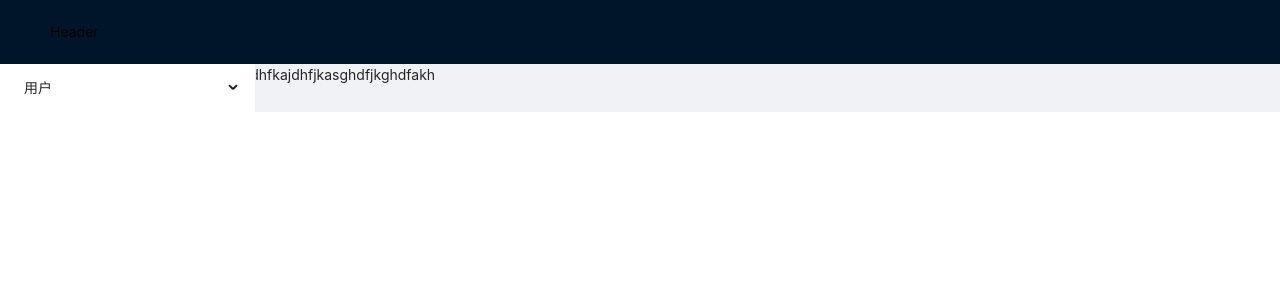
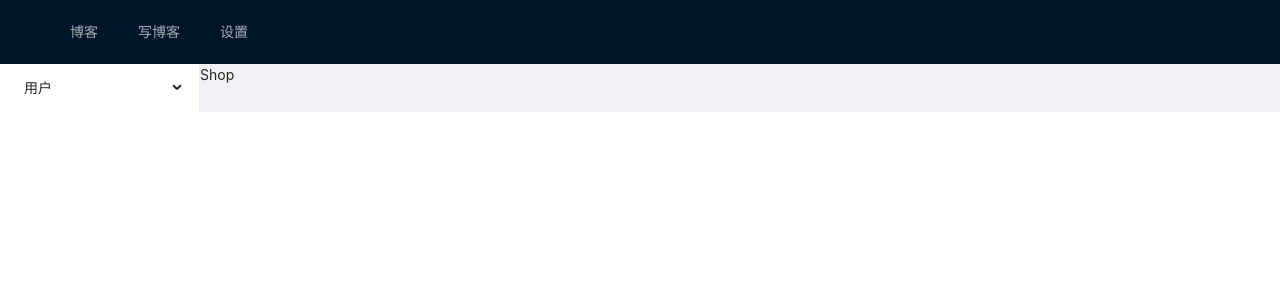
Before and after one commit to 1747573659/my-react-ts, a React app: page /newBlog in a window 1280 px wide. Before the commit this address led to /home. Shown: the top 300 px of the page. Built offline with nearby package versions, Linux system fonts and the light colour scheme; sample sign-in values are in the browser's storage.

Commit message:
feat: modify Layout

```diff
--- a/src/components/HeaderNav/HeaderNav.tsx
+++ b/src/components/HeaderNav/HeaderNav.tsx
@@ -1,7 +1,46 @@
 import React from 'react'
+import { Menu, Layout, MenuProps } from 'antd';
 
-export default function HeaderNav() {
+type MenuItem = Required<MenuProps>['items'][number];
+
+function getItem(
+  label: React.ReactNode,
+  key: React.Key,
+  icon?: React.ReactNode,
+  children?: MenuItem[],
+  type?: 'group',
+): MenuItem {
+  return {
+    key,
+    icon,
+    children,
+    label,
+    type,
+  } as MenuItem;
+}
+
+type topMenuObejct = {
+  path: string,
+  name: string
+}
+
+export default function HeaderNav({ topMenuData }: {topMenuData: topMenuObejct[] | undefined}) {
+
+  const onClick: MenuProps['onClick'] = e => {
+    console.log('click ', e.keyPath);
+  };
+
+  const items: MenuProps['items'] = topMenuData?.map((item: topMenuObejct) => getItem(item.name, item.path))
+
   return (
-    <div>HeaderNav</div>
+    <Layout.Header>
+      <Menu
+        onClick={onClick}
+        theme="dark"
+        mode="horizontal"
+        defaultSelectedKeys={['blog']}
+        items={items}
+      />
+    </Layout.Header>
   )
 }
--- a/src/components/LeftMenu/LeftMenu.tsx
+++ b/src/components/LeftMenu/LeftMenu.tsx
@@ -1,5 +1,5 @@
 import { Menu, MenuProps } from 'antd';
-import { useNavigate, NavigateFunction } from 'react-router-dom';
+import { useNavigate, NavigateFunction, useLocation } from 'react-router-dom';
 
 type MenuItem = Required<MenuProps>['items'][number];
 
@@ -26,12 +26,17 @@ const items: MenuProps['items'] = [
   ])
 ];
 
-const LeftMenu = () => {
+const LeftMenu = ({ leftMenuData }) => {
   console.log('11')
   const navigate: NavigateFunction = useNavigate()
+
+  const location = useLocation()
+
+  console.log(location)
+
   const onClick: MenuProps['onClick'] = e => {
     console.log('click ', e.keyPath);
-    let url = ''
+    let url = '/setting'
     for (let item; item = e.keyPath.pop();) {
       url += '/' + item
     }
@@ -41,7 +46,7 @@ const LeftMenu = () => {
   return (
     <Menu
       onClick={onClick}
-      style={{ width: 256 }}
+      style={{ width: 200 }}
       defaultSelectedKeys={['1']}
       defaultOpenKeys={['sub1']}
       mode="inline"
--- a/src/router/routes.tsx
+++ b/src/router/routes.tsx
@@ -1,36 +1,57 @@
 import { RouteObject, Navigate } from 'react-router-dom'
 import Layout from '../views/Layout/Layout'
 import Login from '../views/Login/Login'
-import Shop from '../views/Shop/Shop'
+import NewBlog from '../views/NewBlog/NewBlog'
 import Home from '../views/Home/Home'
 import UserList from '../views/User/UserList'
 import RoleList from '../views/User/RoleList'
-const asyncRoutes: RouteObject[] = [
+
+export interface MyRouteObject {
+  caseSensitive?: boolean;
+  children?: MyRouteObject[];
+  element?: React.ReactNode;
+  index?: boolean;
+  path?: string;
+  name?: string;
+}
+
+const asyncRoutes: MyRouteObject[] = [
   {
     path: '/',
     element: <Layout />,
     children: [
       {
-        path: '/home',
+        path: '/blog',
         index: true,
+        name: '博客',
         element: <Home />
       },
       {
-        path: '/user',
+        path: '/newBlog',
+        name: '写博客',
+        element: <NewBlog />
+      },
+      {
+        path: '/setting',
+        name: '设置',
         children: [
           {
-            path: '/user/userList',
-            element: <UserList />
+            path: '/setting/user',
+            name: '用户',
+            children: [
+              {
+                path: '/setting/user/userList',
+                name: '用户列表',
+                element: <UserList />
+              },
+              {
+                path: '/setting/user/roleList',
+                name: '角色列表',
+                element: <RoleList />
+              }
+            ]
           },
-          {
-            path: '/user/roleList',
-            element: <RoleList />
-          }
         ]
-      },
-      {
-        path: '/shop',
-        element: <Shop />
       }
     ]
   }
@@ -43,7 +64,7 @@ const routes: RouteObject[] = [
   ...asyncRoutes,
   {
     path: '*',
-    element: <Navigate to="/home"/>
+    element: <Navigate to="/blog"/>
   }
 ]
 export default routes
--- a/src/views/Layout/Layout.tsx
+++ b/src/views/Layout/Layout.tsx
@@ -1,18 +1,31 @@
-import React from 'react'
+import React, { useState } from 'react'
 import { Layout } from 'antd';
 import LeftMenu from '../../components/LeftMenu/LeftMenu'
+import HeaderNav from '../../components/HeaderNav/HeaderNav'
 import { Outlet, Navigate } from 'react-router-dom'
+import routes, { MyRouteObject } from '../../router/routes'
 
-const { Header, Sider, Content } = Layout;
+const { Sider, Content } = Layout;
+
+type topMenuObejct = {
+  path: string,
+  name: string
+}
 
 const HomeLayout =  () => {
+
+
+  const topMenuData: topMenuObejct[] | undefined = (routes[1] as MyRouteObject).children?.map(item => ({path: item.path as string, name: item.name as string}))
+
+  const [leftMenuData, setLeftMenuData] = useState()
+
   return (
     <>
       <Layout>
-        <Header>Header</Header>
+        <HeaderNav topMenuData={topMenuData}></HeaderNav>
         <Layout>
-          <Sider>
-            <LeftMenu></LeftMenu>
+          <Sider width={200} className="site-layout-background">
+            <LeftMenu leftMenuData={leftMenuData}></LeftMenu>
           </Sider>
           <Content>
             { localStorage.getItem('token') ?
--- /dev/null
+++ b/src/views/NewBlog/NewBlog.tsx
@@ -0,0 +1,7 @@
+import React from 'react'
+
+export default function Shop() {
+  return (
+    <div>Shop</div>
+  )
+}
--- a/src/views/Shop/Shop.tsx
+++ /dev/null
@@ -1,7 +0,0 @@
-import React from 'react'
-
-export default function Shop() {
-  return (
-    <div>Shop</div>
-  )
-}
```
